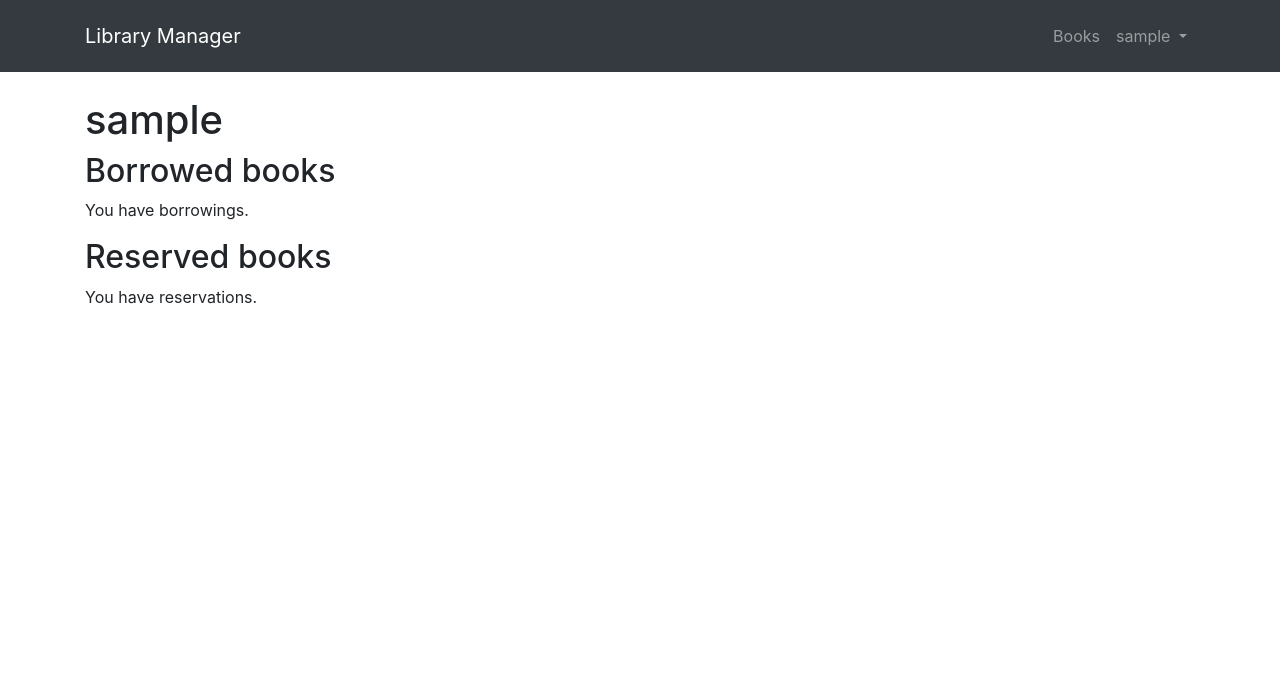
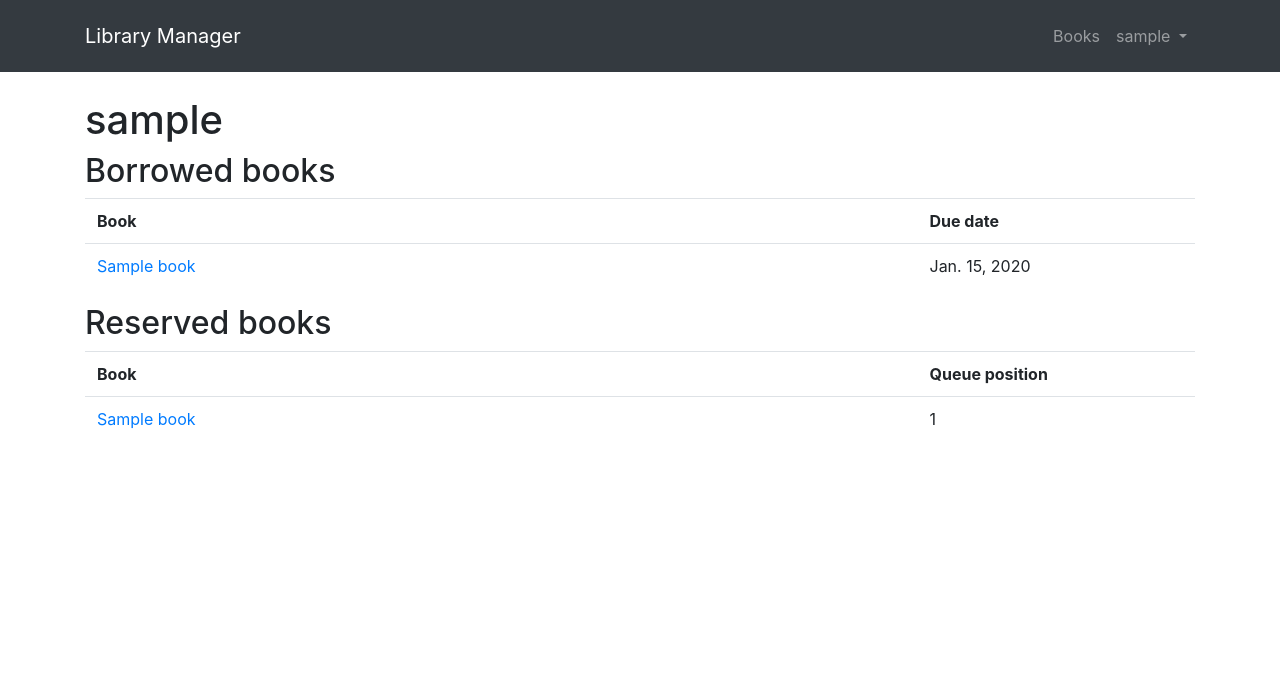
Before and after one commit to vkopio/django-library-manager, a Django app: page /library/user/ in a window 1280 px wide. Shown: the top 681 px of the page. Run offline with Django 3.2, Linux system fonts and the light colour scheme; a user stored in the database is signed in; tables that the repository leaves empty hold one stand-in row (values such as "Sample post"); parts of the project's set-up code (start-up, migrations or seed data) failed here and were passed over; some libraries are stand-ins or nearby versions.

Commit message:
Added details about borrowings and reservation to user page

```diff
--- a/library_app/templates/library_app/user_detail.html
+++ b/library_app/templates/library_app/user_detail.html
@@ -1,4 +1,5 @@
 {% extends "base.html" %}
+{% load reservation_tags %}
 
 {% block content %}
     <h1>{{ user.username }}</h1>
@@ -6,7 +7,22 @@
     <h2>Borrowed books</h2>
 
     {% if borrowings %}
-        <p>You have borrowings.</p>
+        <table class="table">
+            <tr>
+                <th class="w-75">Book</th>
+                <th>Due date</th>
+            </tr>
+
+            {% for borrowing in borrowings %}
+                <tr>
+                    <td>
+                        <a href="{% url 'library_app:book_detail' borrowing.book.id %}">{{ borrowing.book.name }}</a>
+                    </td>
+
+                    <td>{{ borrowing.due_date }}</td>
+                </tr>
+            {% endfor %}
+        </table>
     {% else %}
         <p>You have not borrowed any books.</p>
     {% endif %}
@@ -14,7 +30,22 @@
     <h2>Reserved books</h2>
 
     {% if reservations %}
-        <p>You have reservations.</p>
+        <table class="table">
+            <tr>
+                <th class="w-75">Book</th>
+                <th>Queue position</th>
+            </tr>
+
+            {% for reservation in reservations %}
+                <tr>
+                    <td>
+                        <a href="{% url 'library_app:book_detail' reservation.book.id %}">{{ reservation.book.name }}</a>
+                    </td>
+
+                    <td>{% reservation_queue_position user.libraryuser reservation.book.id %}</td>
+                </tr>
+            {% endfor %}
+        </table>
     {% else %}
         <p>You have not reserved any books.</p>
     {% endif %}
```
